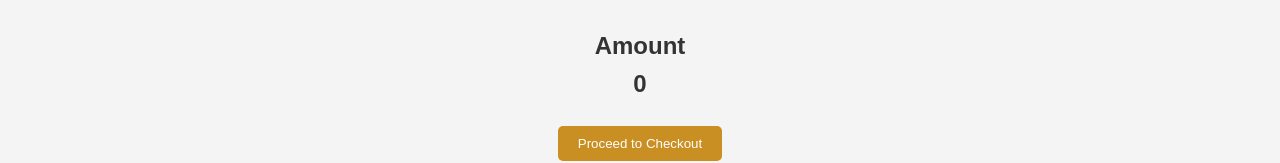
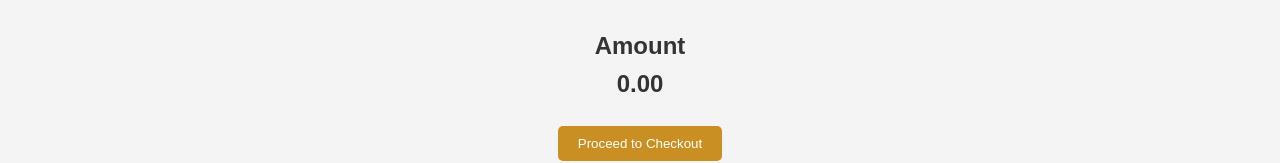
Before and after one commit to Krishan47Singh/ecomm-web, a React (Vite) app: page /cart in a window 1280 px wide. Shown: the part 205-368 px from the top of the page. Built offline with nearby package versions, Linux system fonts and the light colour scheme.

Commit message:
change in cart

```diff
--- a/src/Pages/Cart.jsx
+++ b/src/Pages/Cart.jsx
@@ -27,7 +27,7 @@ const Cart = () => {
       </div>
       <div className='tptc'>
         <h2>Amount </h2>
-        <h2>{totalPrice}</h2> <br />
+        <h2>{totalPrice.toFixed(2)}</h2> <br />
         <Link to="/checkout">
           <button>Proceed to Checkout</button>
         </Link>
```
